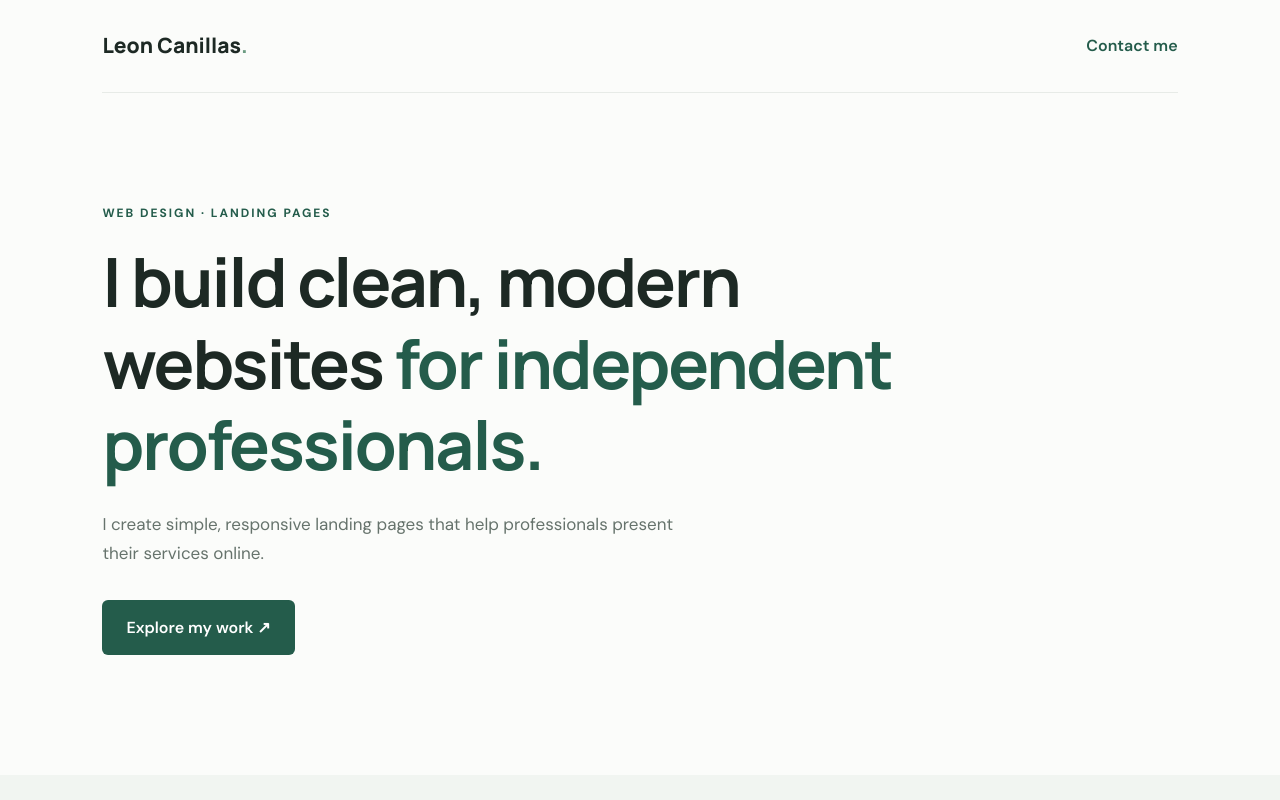
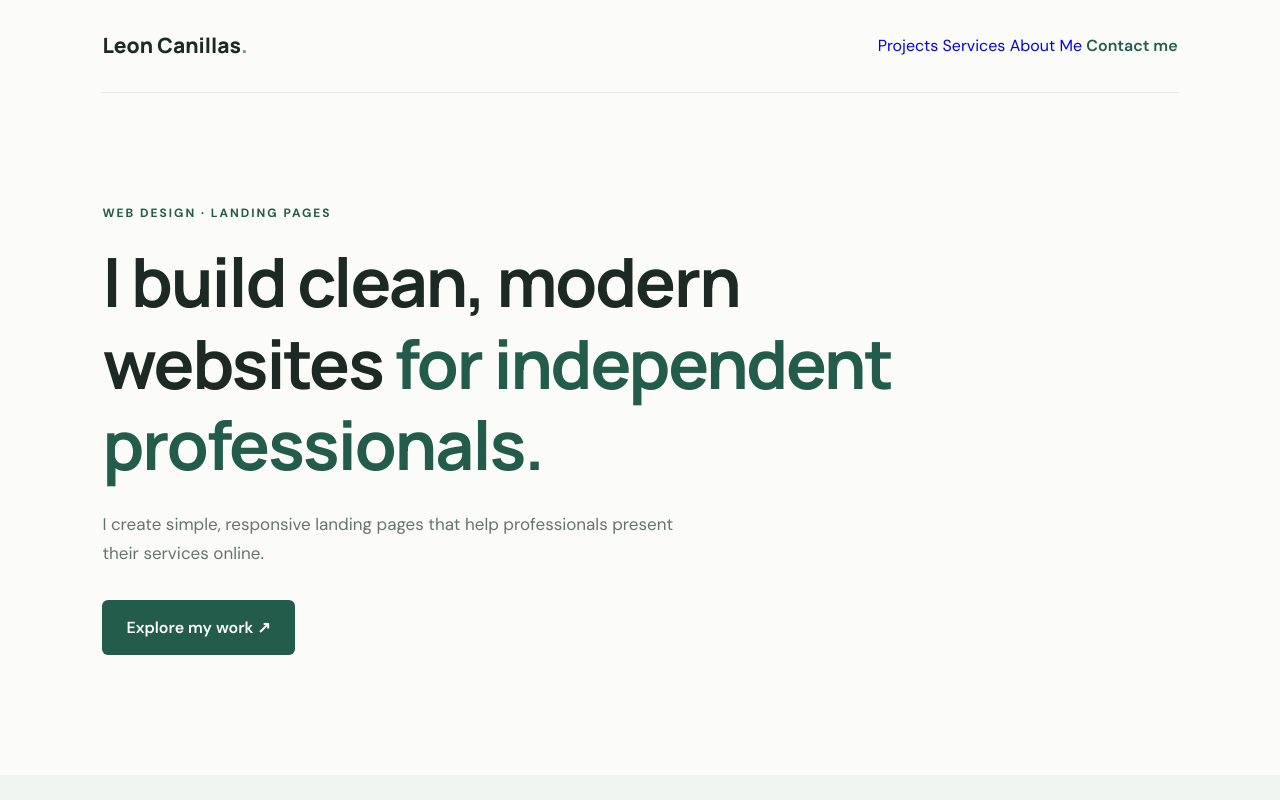
Before and after one commit to leoncanillas-eng/leoncanillas-portfolio, a plain HTML site: page index.html in a window 1280 px wide. Shown: the top 800 px of the page. Drawn offline with Linux system fonts and the light colour scheme.

Commit message:
Update index.html

```diff
--- a/index.html
+++ b/index.html
@@ -10,10 +10,16 @@
 
   <body>
   <header class="hero">
-  <nav class="navbar">
-    <a href="#" class="logo">Leon Canillas<span>.</span></a>
+ <nav class="navbar">
+  <a href="#" class="logo">Leon Canillas<span>.</span></a>
+
+  <div class="nav-links">
+    <a href="#projects">Projects</a>
+    <a href="#services">Services</a>
+    <a href="#about">About Me</a>
     <a href="#contact" class="nav-link">Contact me</a>
-  </nav>
+  </div>
+</nav>
 
   <div class="hero-content">
     <p class="eyebrow">WEB DESIGN · LANDING PAGES</p>
```
